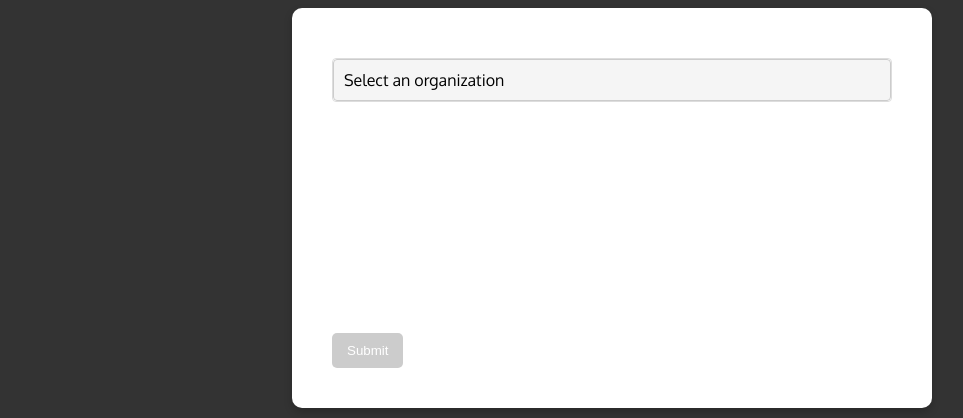
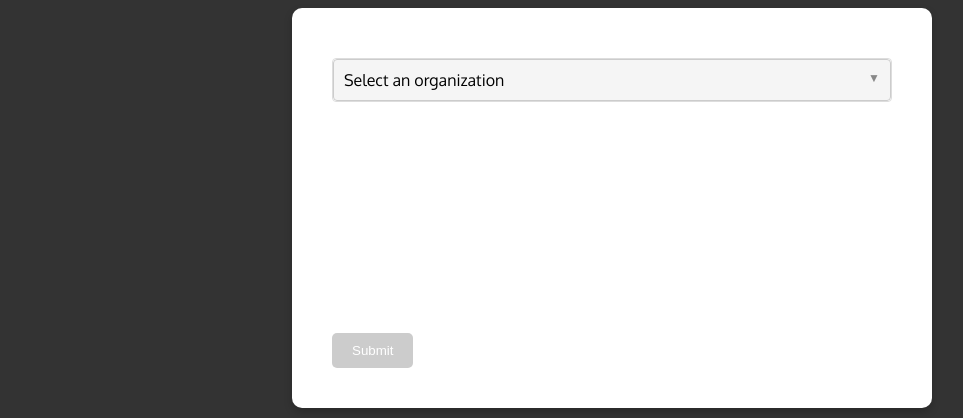
Before and after one commit to Vl4d1s/cycode-coding-challenge, a React (Vite) app: page /subscribe in a window 1280 px wide. Both pictures are taken after a click on the button "Subscribe". Shown: the part 192-610 px from the top of the page, without its empty margins (28-991 px from the left). Built offline with nearby package versions, Linux system fonts and the light colour scheme.

Commit message:
use shared Button on submit button form

```diff
--- a/src/components/shered-components/button/button.tsx
+++ b/src/components/shered-components/button/button.tsx
@@ -6,11 +6,24 @@ interface ButtonProps {
   children: React.ReactNode;
   type?: "button" | "submit";
   id?: string;
+  disabled?: boolean;
 }
 
-const Button = ({ onClick, children, type = "button", id }: ButtonProps) => {
+const Button = ({
+  onClick,
+  children,
+  type = "button",
+  id,
+  disabled = false,
+}: ButtonProps) => {
   return (
-    <button id={id} type={type} onClick={onClick} className={styles.button}>
+    <button
+      id={id}
+      type={type}
+      onClick={onClick}
+      className={styles.button}
+      disabled={disabled}
+    >
       {children}
     </button>
   );
--- a/src/components/subscription-form/dropdown/organization-drop-down/organization-drop-down.module.css
+++ b/src/components/subscription-form/dropdown/organization-drop-down/organization-drop-down.module.css
@@ -31,3 +31,10 @@ input[type="radio"] {
   border: 1px solid #ccc;
   border-radius: 4px;
 }
+
+.dropdownSymbol {
+  float: right;
+  font-size: 12px;
+  transition: transform 0.3s ease;
+  color: #888;
+}
--- a/src/components/subscription-form/dropdown/organization-drop-down/organization-drop-down.tsx
+++ b/src/components/subscription-form/dropdown/organization-drop-down/organization-drop-down.tsx
@@ -32,6 +32,7 @@ const OrganizationsDropdown = ({
     <div className={styles.dropdown} ref={dropdownRef}>
       <div className={styles.dropdownHeader} onClick={() => setIsOpen(!isOpen)}>
         {label}
+        <span className={styles.dropdownSymbol}>{isOpen ? "▲" : "▼"}</span>
       </div>
       {isOpen && (
         <DropdownItems
--- a/src/components/subscription-form/dropdown/users-drop-down/users-drop-down.module.css
+++ b/src/components/subscription-form/dropdown/users-drop-down/users-drop-down.module.css
@@ -15,6 +15,13 @@
   border: 1px solid #ccc;
   display: block;
   width: 90%;
+}
+
+.dropdownSymbol {
+  float: right;
+  font-size: 12px;
+  transition: transform 0.3s ease;
+  color: #888;
 }
 
 .dropdownHeader {
--- a/src/components/subscription-form/dropdown/users-drop-down/users-drop-down.tsx
+++ b/src/components/subscription-form/dropdown/users-drop-down/users-drop-down.tsx
@@ -36,6 +36,7 @@ const UsersDropdown = ({
     <div className={styles.dropdown} ref={dropdownRef}>
       <div className={styles.dropdownHeader} onClick={() => setIsOpen(!isOpen)}>
         {lable}
+        <span className={styles.dropdownSymbol}>{isOpen ? "▲" : "▼"}</span>
       </div>
       {isOpen && (
         <>
--- a/src/components/subscription-form/subscription-form.tsx
+++ b/src/components/subscription-form/subscription-form.tsx
@@ -8,6 +8,7 @@ import { OrganizationContext } from "../../context/organizations";
 import ErrorMessage from "../shered-components/error-message/error-message";
 import OrganizationsDropdown from "./dropdown/organization-drop-down/organization-drop-down";
 import styles from "./subscription-form.module.css";
+import Button from "../shered-components/button/button";
 
 const SubscriptionForm = () => {
   const {
@@ -66,13 +67,13 @@ const SubscriptionForm = () => {
         )}
       </div>
       <div className={styles.submitButtonContainer}>
-        <button
+        <Button
           id="submit-button"
           type="submit"
           disabled={!selectedOrg || selectedUsers.length === 0}
         >
           Submit
-        </button>
+        </Button>
       </div>
     </form>
   );
```
